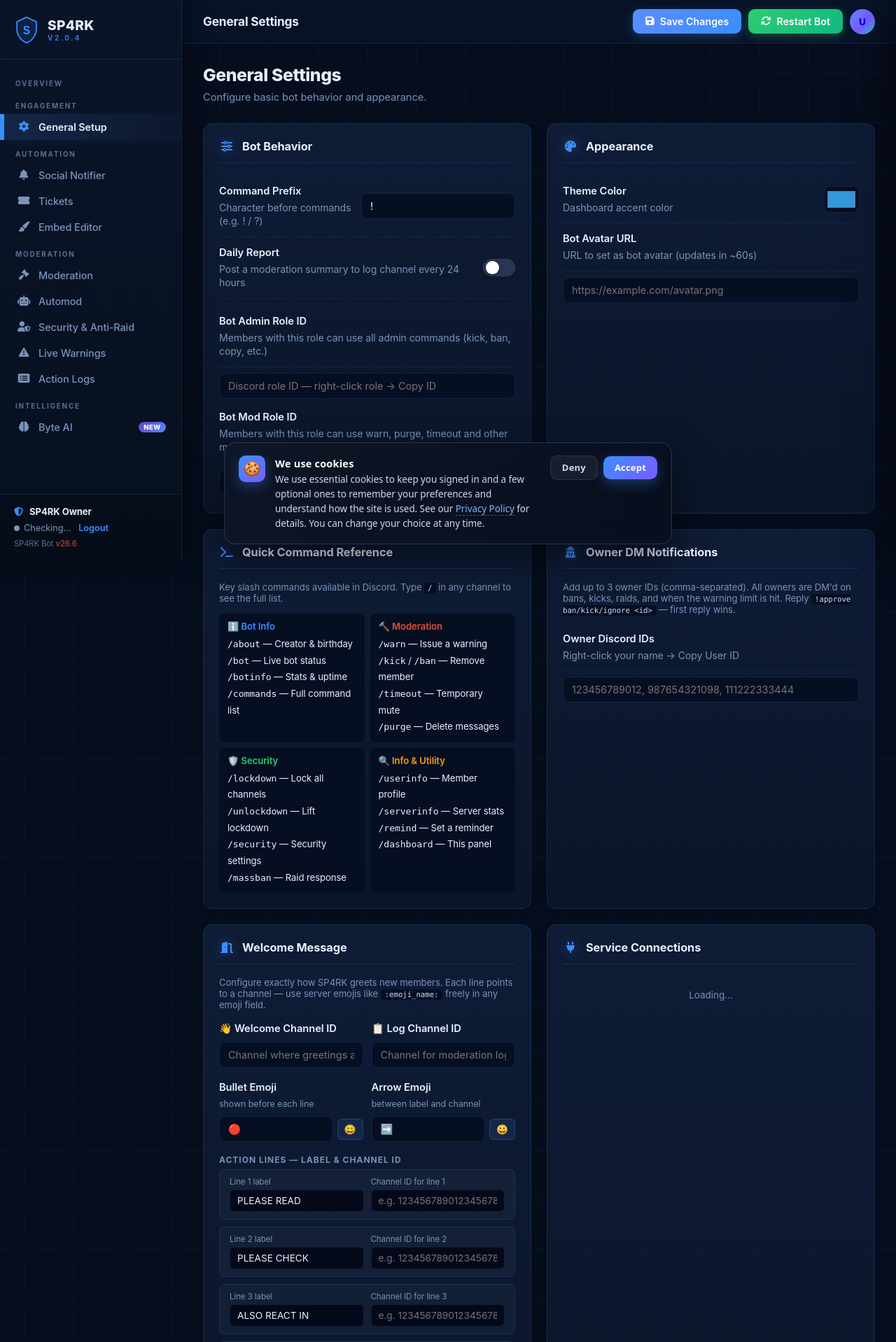
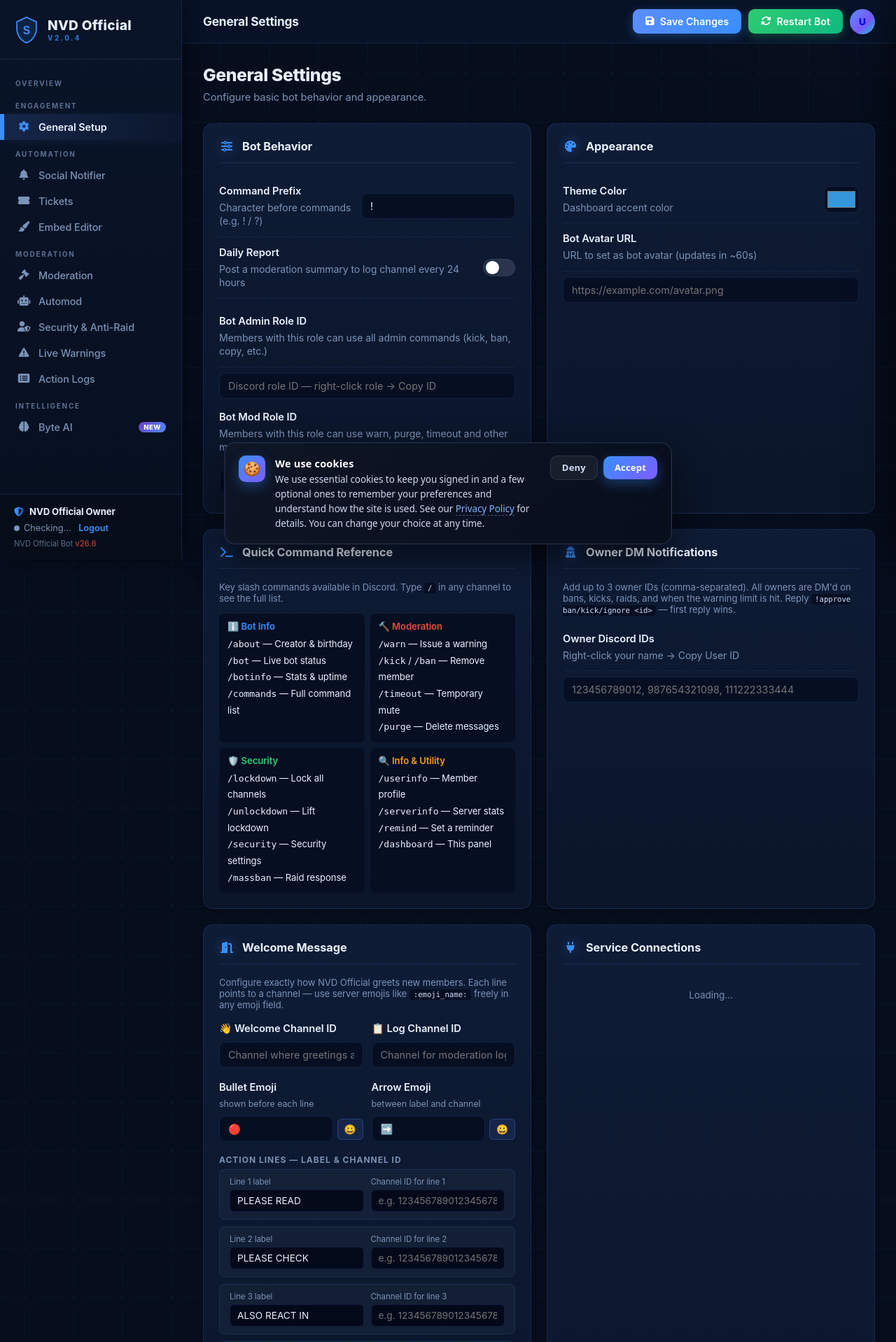
Before and after one commit to aronnachy-cyber/TwinByteLabs_A-BOT-WITH-WEB-DASHBOARD_, a Flask app: template SENTINEL-BOT-Main/templates/index.html in a window 1280 px wide. Shown: the top 1918 px of the page at 70% size. Run offline with Flask 3, Linux system fonts and the light colour scheme; the template is opened without the code that fills it, so the values that code supplies are empty; some libraries are stand-ins or nearby versions.

Commit message:
Update dashboard branding to NVD Official

```diff
--- a/SENTINEL-BOT-Main/templates/index.html
+++ b/SENTINEL-BOT-Main/templates/index.html
@@ -3,7 +3,7 @@
 <head>
 <meta charset="UTF-8">
 <meta name="viewport" content="width=device-width, initial-scale=1.0">
-<title>SP4RK — Dashboard</title>
+<title>NVD Official — Dashboard</title>
 <meta name="robots" content="noindex, nofollow">
 <link rel="icon" type="image/x-icon" href="/static/favicon.ico">
 <link rel="preload" href="https://cdnjs.cloudflare.com/ajax/libs/font-awesome/6.5.1/css/all.min.css" as="style" onload="this.onload=null;this.rel='stylesheet'">
@@ -304,8 +304,8 @@ html.bl-compact .page-header { margin-bottom: 18px; }
         <text x="20" y="31" text-anchor="middle" fill="#3a8fff" font-size="18" font-weight="bold" font-family="Arial,sans-serif">S</text>
       </svg>
       <div>
-        <div class="bl-splash-title">SP4RK Dashboard</div>
-        <div class="bl-splash-sub">by SP4RK</div>
+        <div class="bl-splash-title">NVD Official Dashboard</div>
+        <div class="bl-splash-sub">by NVD Official</div>
       </div>
     </div>
 
@@ -319,7 +319,7 @@ html.bl-compact .page-header { margin-bottom: 18px; }
     <div class="bl-splash-warn">
       <div class="bl-warn-title"><i class="fas fa-triangle-exclamation"></i> Bot is in Alpha</div>
       <div class="bl-warn-body">Expect bugs. Please report anything weird in the Feedback tab.</div>
-      <div class="bl-warn-sig">— SP4RK</div>
+      <div class="bl-warn-sig">— NVD Official</div>
     </div>
   </div>
 </div>
@@ -382,14 +382,14 @@ html.bl-compact .page-header { margin-bottom: 18px; }
 (function(){
   const TIPS = [
     "Drag sidebar items to reorder them — your layout is saved automatically.",
-    "Use the Feedback tab to send bug reports straight to SP4RK.",
+    "Use the Feedback tab to send bug reports straight to NVD Official.",
     "Live Warnings refresh in real time — no manual reload needed.",
-    "Set a log channel under General so SP4RK can post action logs.",
+    "Set a log channel under General so NVD Official can post action logs.",
     "Anti-Raid kicks new accounts joining in bursts — toggle in Security.",
-    "Type /about in Discord to see SP4RK's creator and official birthday.",
+    "Type /about in Discord to see NVD Official's creator and official birthday.",
     "Pro tip: hover any chart point to see exact daily counts.",
-    "Click a star in the Feedback tab to share how SP4RK is treating you.",
-    "Use /bot in Discord for a live status overview of SP4RK.",
+    "Click a star in the Feedback tab to share how NVD Official is treating you.",
+    "Use /bot in Discord for a live status overview of NVD Official.",
     "Daily reports summarise all mod actions — enable them in General.",
   ];
   const tipEl = document.getElementById('bl-tip-text');
@@ -432,7 +432,7 @@ html.bl-compact .page-header { margin-bottom: 18px; }
       <text x="20" y="31" text-anchor="middle" fill="#3a8fff" font-size="18" font-weight="bold" font-family="Arial,sans-serif">S</text>
     </svg>
     <div>
-      <div class="logo-text">SP4RK</div>
+      <div class="logo-text">NVD Official</div>
       <div class="logo-sub">V2.0.4</div>
     </div>
   </div>
@@ -486,11 +486,11 @@ html.bl-compact .page-header { margin-bottom: 18px; }
   </nav>
   <div class="sidebar-footer">
     <div style="margin-bottom:8px;font-size:0.82rem;color:var(--text);font-weight:700;">
-      <i class="fas fa-shield-halved" style="color:var(--accent);margin-right:6px;"></i> SP4RK Owner
+      <i class="fas fa-shield-halved" style="color:var(--accent);margin-right:6px;"></i> NVD Official Owner
     </div>
     <span id="bot-status-label"><span class="status-dot" id="bot-status-dot" style="background:var(--muted);"></span><span id="bot-status-text" style="color:var(--muted);">Checking…</span></span>&nbsp;&nbsp;
     <a href="{{ url_for('logout') }}" style="color:var(--accent);">Logout</a>
-    <div style="margin-top:8px;font-size:0.7rem;color:var(--muted);opacity:.7;">SP4RK Bot <span style="color:var(--red);font-weight:600;">v26.6</span></div>
+    <div style="margin-top:8px;font-size:0.7rem;color:var(--muted);opacity:.7;">NVD Official Bot <span style="color:var(--red);font-weight:600;">v26.6</span></div>
   </div>
 </div>
 
@@ -522,7 +522,7 @@ html.bl-compact .page-header { margin-bottom: 18px; }
     <button class="btn btn-success" id="restart-bot-btn" onclick="restartBot()" title="Restarts the bot worker process. Settings are reloaded fresh.">
       <i class="fas fa-sync-alt"></i> Restart Bot
     </button>
-    <a href="{{ url_for('server_select') }}" title="SP4RK Owner — Switch server" style="display:flex;align-items:center;text-decoration:none;">
+    <a href="{{ url_for('server_select') }}" title="NVD Official Owner — Switch server" style="display:flex;align-items:center;text-decoration:none;">
       {% if user_avatar %}
       {% set _nav_initial = current_user_name[0]|upper if current_user_name else 'U' %}
       <img src="{{ user_avatar }}" alt="{{ current_user_name }}" style="width:36px;height:36px;border-radius:50%;object-fit:cover;border:2px solid var(--border);transition:border-color .2s;" onmouseover="this.style.borderColor='var(--accent)'" onmouseout="this.style.borderColor='var(--border)'" onerror="this.outerHTML='<div style=&quot;width:36px;height:36px;border-radius:50%;background:var(--grad);display:flex;align-items:center;justify-content:center;font-size:.85rem;font-weight:800;&quot;>{{ _nav_initial }}</div>'">
@@ -660,7 +660,7 @@ html.bl-compact .page-header { margin-bottom: 18px; }
     <div class="card">
       <div class="card-title"><i class="fas fa-door-open"></i> Welcome Message</div>
       <p style="color:var(--muted);font-size:.82rem;margin-bottom:16px;">
-        Configure exactly how SP4RK greets new members. Each line points to a channel — use server emojis like <code style="background:var(--input-bg);padding:1px 6px;border-radius:4px;">:emoji_name:</code> freely in any emoji field.
+        Configure exactly how NVD Official greets new members. Each line points to a channel — use server emojis like <code style="background:var(--input-bg);padding:1px 6px;border-radius:4px;">:emoji_name:</code> freely in any emoji field.
       </p>
 
       <!-- Channel routing -->
@@ -774,19 +774,19 @@ html.bl-compact .page-header { margin-bottom: 18px; }
       </div>
     </div>
 
-    <!-- SP4RK Server Knowledge Card -->
+    <!-- NVD Official Server Knowledge Card -->
     <div class="card" style="grid-column:1/-1;">
-      <div class="card-title"><i class="fas fa-brain"></i> SP4RK Server Knowledge</div>
+      <div class="card-title"><i class="fas fa-brain"></i> NVD Official Server Knowledge</div>
       <p style="color:var(--muted);font-size:.82rem;margin-bottom:16px;">
-        Tell SP4RK about your server so it can answer member questions intelligently when @mentioned.
-        SP4RK already reads your channel list, roles, and member count automatically — use these fields
+        Tell NVD Official about your server so it can answer member questions intelligently when @mentioned.
+        NVD Official already reads your channel list, roles, and member count automatically — use these fields
         to add anything else it should know.
       </p>
       <div class="row-label" style="margin-bottom:6px;"><strong>Server Description</strong> — What is your server about?</div>
       <div class="input-wrap-full" style="margin-bottom:14px;">
         <textarea id="server_description" rows="3" placeholder="e.g. A gaming community focused on Minecraft and Valorant. Founded in 2021.">{{ config.get('server_description','') }}</textarea>
       </div>
-      <div class="row-label" style="margin-bottom:6px;"><strong>Server Rules</strong> — Your server rules (SP4RK will quote these when asked)</div>
+      <div class="row-label" style="margin-bottom:6px;"><strong>Server Rules</strong> — Your server rules (NVD Official will quote these when asked)</div>
       <div class="input-wrap-full">
         <textarea id="server_rules" rows="5" placeholder="1. Be respectful&#10;2. No spam&#10;3. Keep topics in the right channels…">{{ config.get('server_rules','') }}</textarea>
       </div>
@@ -924,7 +924,7 @@ html.bl-compact .page-header { margin-bottom: 18px; }
     <div class="bai-welcome" id="bai-welcome">
       <div class="bai-welcome-icon">🤖</div>
       <h3>Hi, I'm Byte AI!</h3>
-      <p>Ask me anything about your server settings, moderation rules, or how SP4RK features work.</p>
+      <p>Ask me anything about your server settings, moderation rules, or how NVD Official features work.</p>
       <div class="bai-chips">
         <button class="bai-chip-btn" onclick="baiQuickSend('What settings should I configure first?')">What settings should I configure first?</button>
         <button class="bai-chip-btn" onclick="baiQuickSend('How does automod work?')">How does automod work?</button>
@@ -1133,7 +1133,7 @@ html.bl-compact .page-header { margin-bottom: 18px; }
       <div class="row">
         <div class="row-label">
           <strong>Auto DM Warning</strong>
-          <span style="color:var(--muted);font-size:.78rem;">Disabled — SP4RK no longer DMs offending users. Warnings now go to staff only via the log channel/webhook. Use <code>/warn</code> for manual member-to-user warnings.</span>
+          <span style="color:var(--muted);font-size:.78rem;">Disabled — NVD Official no longer DMs offending users. Warnings now go to staff only via the log channel/webhook. Use <code>/warn</code> for manual member-to-user warnings.</span>
         </div>
         <label class="toggle" style="opacity:.5;cursor:not-allowed;">
           <input type="checkbox" id="auto_dm_warning" disabled><span class="slider"></span>
@@ -1177,7 +1177,7 @@ html.bl-compact .page-header { margin-bottom: 18px; }
     <div class="card" style="border:1px solid #c084fc;">
       <div class="card-title" style="color:#c084fc;"><i class="fas fa-gavel"></i> Automod (Auto-Action)</div>
       <p style="color:var(--muted);font-size:.82rem;margin-bottom:10px;">
-        When ON, SP4RK automatically mutes / tempbans / kicks members based on their warning count.
+        When ON, NVD Official automatically mutes / tempbans / kicks members based on their warning count.
         When OFF, nothing changes — warnings still get logged to staff but no automatic punishment is applied.
         Owners, staff and equal/higher-role members are never affected.
       </p>
@@ -1701,8 +1701,8 @@ function _esc(s) {
 .emb-btn-preview { background:#4f8ef7; color:#fff; }
 </style>
 <div id="embeds" class="tab-content">
-  <div class="card-title"><i class="fas fa-paint-brush"></i> Embed Editor — Customize SP4RK Messages</div>
-  <p style="color:var(--muted); margin-bottom:18px;">Edit the title, description, color and footer of any embed SP4RK sends. Changes apply globally across all servers SP4RK is in. Use the placeholder chips below to insert dynamic values.</p>
+  <div class="card-title"><i class="fas fa-paint-brush"></i> Embed Editor — Customize NVD Official Messages</div>
+  <p style="color:var(--muted); margin-bottom:18px;">Edit the title, description, color and footer of any embed NVD Official sends. Changes apply globally across all servers NVD Official is in. Use the placeholder chips below to insert dynamic values.</p>
   <div class="emb-grid">
     <div class="emb-list" id="emb-list"><div style="padding:14px; color:var(--muted);">Loading templates…</div></div>
     <div class="emb-edit" id="emb-edit"><div style="color:var(--muted); padding:30px; text-align:center;">← Pick a template on the left to start editing.</div></div>
@@ -2895,7 +2895,7 @@ pollPendingUsers();
   </section>
 
   <div class="bl-dev-foot">
-    SP4RK · SP4RK · dev mode
+    NVD Official · NVD Official · dev mode
   </div>
 </aside>
 
@@ -2971,7 +2971,7 @@ html.bl-compact .main { padding-top: 60px !important; }
 {% include "_cookie_consent.html" %}
 {% include "_emoji_picker.html" %}
 
-<!-- ===== SP4RK POLISH — SP4RK DASHBOARD ===== -->
+<!-- ===== NVD Official POLISH — NVD Official DASHBOARD ===== -->
 <style>
 html { scroll-behavior: smooth; }
 
```
